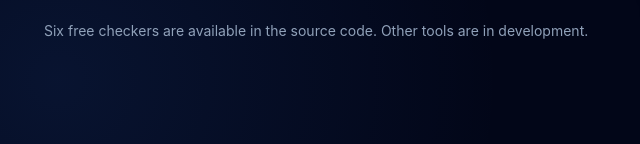
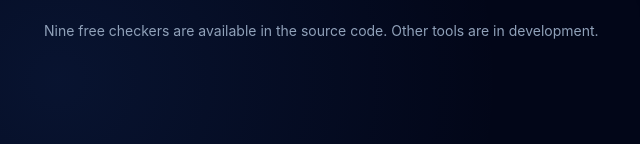
Before and after one commit to bharathuma/aiseoonline, an Astro site in the folder apps/web/: page / in a window 1280 px wide. Shown: the part 656-800 px from the top of the page, 6-646 px from the left. Built offline with nearby package versions, Linux system fonts and the light colour scheme; Astro itself is replaced by a stand-in of ours.

Commit message:
docs: reflect all nine implemented deterministic public tools

```diff
--- a/apps/web/src/pages/index.astro
+++ b/apps/web/src/pages/index.astro
@@ -30,7 +30,7 @@ import ToolDirectory from '../components/ToolDirectory.tsx';
           <UiButton href="/audit/" variant="secondary">How site audits will work</UiButton>
         </div>
         <p class="mt-6 text-sm text-slate-400">
-          Six free checkers are available in the source code. Other tools are in development.
+          Nine free checkers are available in the source code. Other tools are in development.
         </p>
       </div>
       <aside aria-label="Illustration of the planned SEO audit process" class="concept-panel">
```
